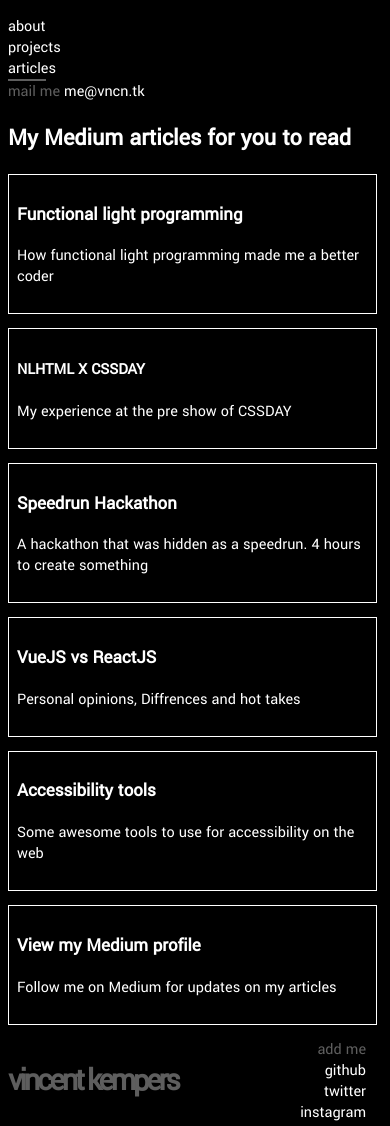
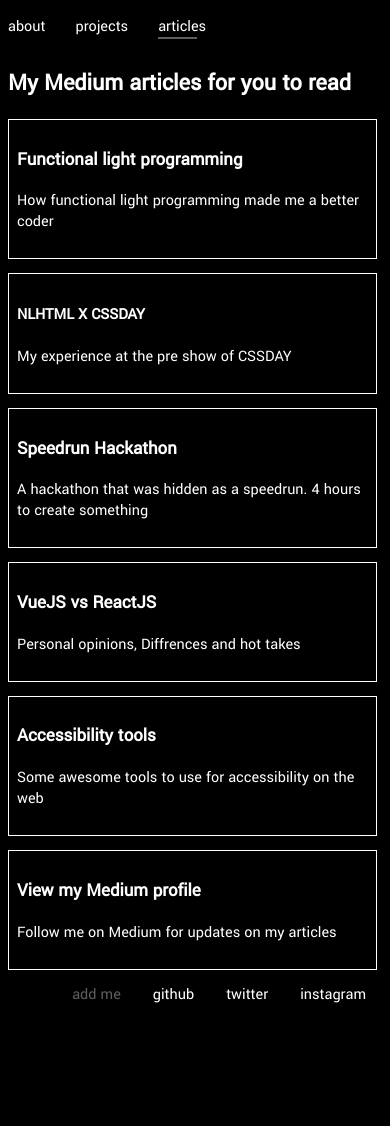
Before and after one commit to VincentKempers/portfolio-2018, a website: page articles.html in a window 390 px wide. After the commit the page ends 1029 px from the top, so only its background shows below. Drawn offline with Linux system fonts and the light colour scheme.

Commit message:
bottom fix

```diff
--- a/articles.html
+++ b/articles.html
@@ -10,7 +10,7 @@
   <body>
     <nav>
       <ul>
-        <a>
+        <li>
           <ul>
             <li><a href="index.html">about</a></li>
             <li><a href="projects.html">projects</a></li>
@@ -97,7 +97,7 @@
         <li>add me</li>
         <li>
           <a href="https://github.com/vincentkempers" target="blank_">
-          github
+            github
           </a>
         </li>
         <li>
--- a/master.css
+++ b/master.css
@@ -40,9 +40,12 @@ footer ul {
 
   nav ul,
   footer ul {
-    display: block;
+    display: flex;
     flex-direction: row;
     padding: 0 0 0 0;
+  }
+  nav > ul:first-of-type > li:last-of-type {
+    display: none;
   }
 }
 
@@ -183,6 +186,7 @@ footer h1 {
 
 @media screen and (max-width: 70em) {
   footer h1 {
+    display: none;
     font-size: 2em;
     line-height: 35px;
     width: auto;
@@ -201,6 +205,15 @@ footer ul li {
 
 footer ul li:first-of-type {
   color: #5e5e5e;
+}
+
+@media screen and (max-width: 70em) {
+  footer ul {
+    display: flex;
+    flex-direction: row;
+    justify-content: right;
+    width: 100%;
+  }
 }
 
 /* Article page */
```
